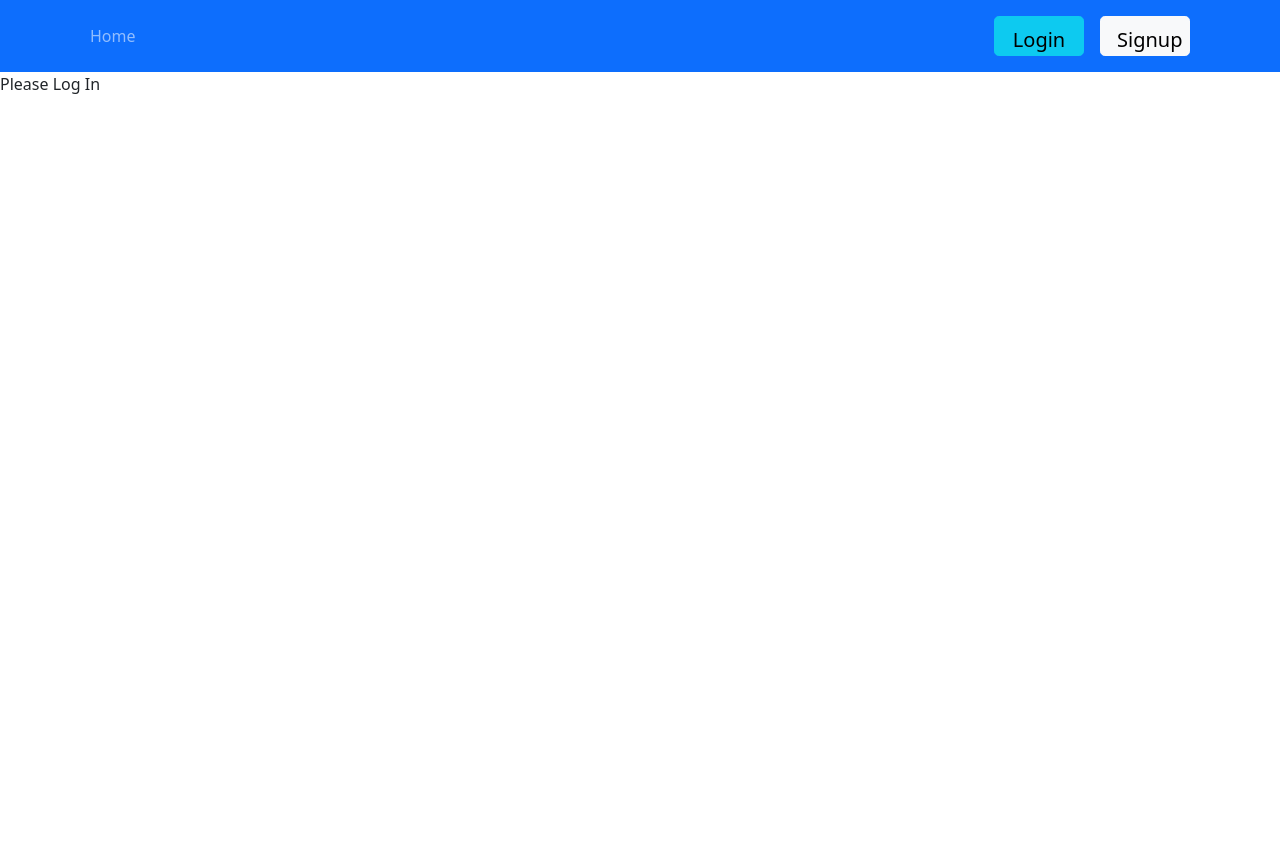
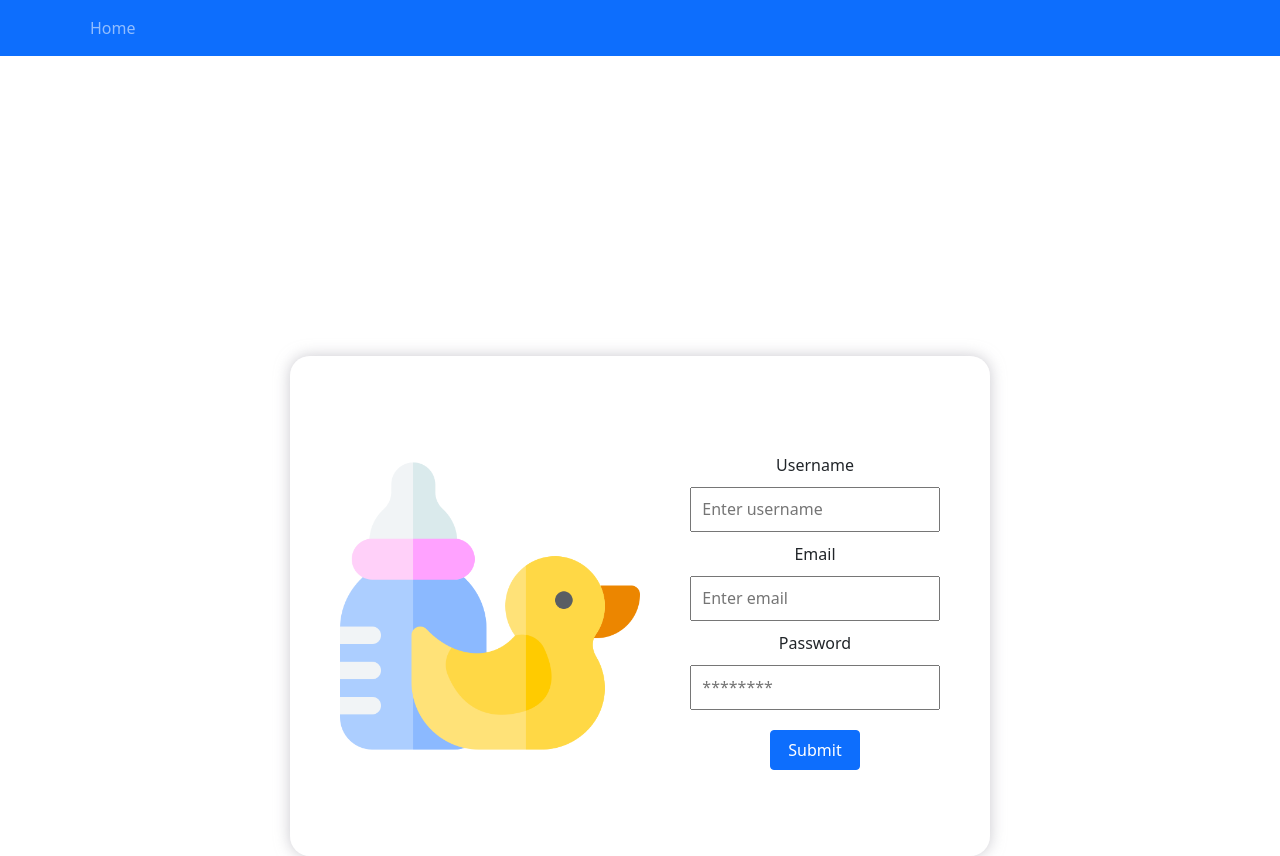
Before and after one commit to isipcasinillo/hele, a React (Create React App) app in the folder client/: page / in a window 1280 px wide. Before the commit the page ends 800 px from the top, so only its background shows below. Built offline with nearby package versions, Linux system fonts and the light colour scheme.

Commit message:
added styling to home/signup

```diff
--- a/client/src/components/header/Header.js
+++ b/client/src/components/header/Header.js
@@ -2,8 +2,8 @@ import React from 'react';
 import { Link } from 'react-router-dom';
 import Auth from '../../utils/auth';
 
-import {Button} from 'react-bootstrap';
-import {Navbar, Nav, Container} from 'react-bootstrap'
+import { Button } from 'react-bootstrap';
+import { Navbar, Nav, Container } from 'react-bootstrap';
 const Header = () => {
   const logout = (event) => {
     event.preventDefault();
@@ -24,16 +24,15 @@ const Header = () => {
               </>
             ) : (
               <>
-            <Link className="btn btn-lg btn-info m-2" to="/login">
+                {/* <Link className="btn btn-lg btn-info m-2" to="/login">
               Login
             </Link>
             <Link className="btn btn-lg btn-light m-2" to="/signup">
               Signup
-            </Link>
+            </Link> */}
               </>
             )}
           </div>
-
         </Container>
       </Navbar>
     </>
--- /dev/null
+++ b/client/src/pages/Home.css
@@ -0,0 +1,4 @@
+.homewrap {
+  display: flex;
+  justify-content: center;
+}
--- a/client/src/pages/Home.js
+++ b/client/src/pages/Home.js
@@ -3,18 +3,19 @@ import Auth from '../utils/auth';
 // import BottleList from '../components/BottleList/BottleList';
 // import BottleForm from '../components/BottleForm/BottleForm';
 import BottleHandle from '../pages/BottleHandle/BottleHandle';
-
+import Signup from './Signup';
+import './Home.css';
 const Home = () => {
   return (
-    <>
+    <div className="homewrap">
       {Auth.loggedIn() ? (
         <>
           <BottleHandle />
         </>
       ) : (
-        <div>Please Log In</div>
+        <Signup />
       )}
-    </>
+    </div>
   );
 };
 
--- /dev/null
+++ b/client/src/pages/Signup.css
@@ -0,0 +1,32 @@
+.card-form {
+  margin-top: 300px;
+  box-shadow: 0px 0px 15px 0px rgba(175, 174, 182, 0.664);
+  border-radius: 20px;
+  display: flex;
+  flex-direction: row;
+  justify-content: space-evenly;
+  align-items: space-evenly;
+  height: 500px;
+  width: 700px;
+  background-color: rgba(255, 255, 255, 0.37);
+}
+
+.card-form input {
+  height: 45px;
+  width: 250px;
+}
+
+.card-container {
+  display: flex;
+  flex-direction: row;
+  align-items: center;
+  justify-content: space-evenly;
+  width: 800px;
+}
+.formx {
+  display: flex;
+  flex-direction: column;
+  justify-content: center;
+  align-items: center;
+  align-self: center;
+}
--- a/client/src/pages/Signup.js
+++ b/client/src/pages/Signup.js
@@ -1,11 +1,13 @@
 import React, { useState } from 'react';
+import './Signup.css';
 import { Link } from 'react-router-dom';
 
 import { useMutation } from '@apollo/client';
 import { CREATE_USER } from '../utils/mutations';
-
+import Button from 'react-bootstrap/Button';
 import Auth from '../utils/auth';
 
+import duck from './duck.png';
 const Signup = () => {
   const [formState, setFormState] = useState({
     username: '',
@@ -41,61 +43,97 @@ const Signup = () => {
   };
 
   return (
-    <main>
-      <div>
-        <div>
-          <h4 className="">Sign Up</h4>
+    <div>
+      <div className="card-form">
+        <div className="card-container">
+          <div>
+            <img src={duck} width="300" height="300" />
+          </div>
           <div>
             {data ? (
               <p>
                 Success! You may now head{' '}
-                <Link to="/">back to the homepage.</Link>
+                <Link href="/">back to the homepage.</Link>
               </p>
             ) : (
-              <form onSubmit={handleFormSubmit}>
+              <form
+                onSubmit={handleFormSubmit}
+                className="formx"
+                // style={{
+                //   display: 'flex',
+                //   flexDirection: 'column',
+                //   justifyContent: 'center',
+                //   alignItems: 'center',
+                //   alignSelf: 'center',
+                // }}
+              >
+                <div
+                  style={{
+                    marginBottom: '10px',
+                    marginTop: '10px',
+                  }}
+                >
+                  Username
+                </div>
                 <input
-                  className="form-input"
-                  placeholder="Your username"
+                  className="w300"
+                  placeholder="  Enter username"
                   name="username"
                   type="text"
                   value={formState.username}
                   onChange={handleChange}
                 />
+                <div
+                  style={{
+                    marginBottom: '10px',
+                    marginTop: '10px',
+                  }}
+                >
+                  Email
+                </div>
                 <input
-                  className="form-input"
-                  placeholder="Your email"
+                  className="w300"
+                  placeholder="  Enter email"
                   name="email"
                   type="email"
                   value={formState.email}
                   onChange={handleChange}
                 />
+                <div
+                  style={{
+                    marginBottom: '10px',
+                    marginTop: '10px',
+                  }}
+                >
+                  Password
+                </div>
                 <input
-                  className="form-input"
-                  placeholder="******"
+                  className="w300"
+                  placeholder="  ********"
                   name="password"
                   type="password"
                   value={formState.password}
                   onChange={handleChange}
                 />
-                <button
-                  className="btn btn-block btn-info"
-                  style={{ cursor: 'pointer' }}
-                  type="submit"
-                >
-                  Submit
-                </button>
+                <div>
+                  <Button
+                    style={{ cursor: 'pointer', marginTop: '20px' }}
+                    type="submit"
+                  >
+                    Submit
+                  </Button>
+                </div>
               </form>
             )}
-
             {error && (
               <div className="my-3 p-3 bg-danger text-white">
-                {error.message}
+                Please check your credentials
               </div>
             )}
           </div>
         </div>
       </div>
-    </main>
+    </div>
   );
 };
 
```
Also changed, not shown: client/src/pages/Nav.js (+14 -14 lines), client/src/pages/duck.png (added), 1 other file (tests, documents, lock files or other folders). Lines whose indentation alone changed are shown as unchanged.
